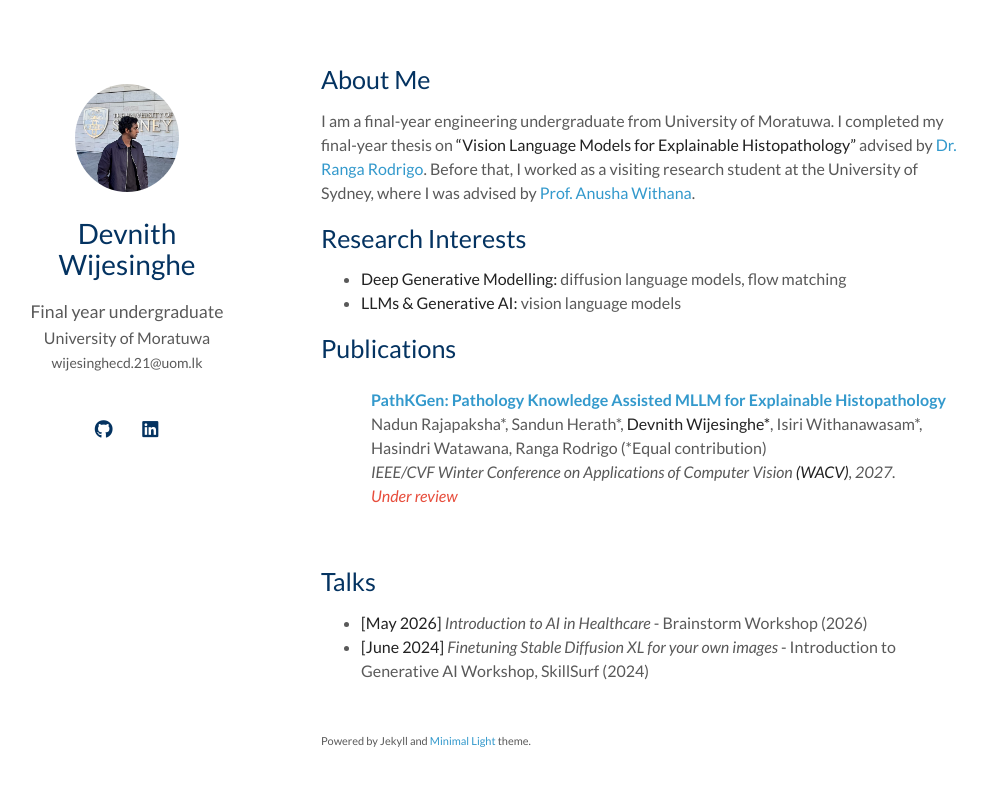
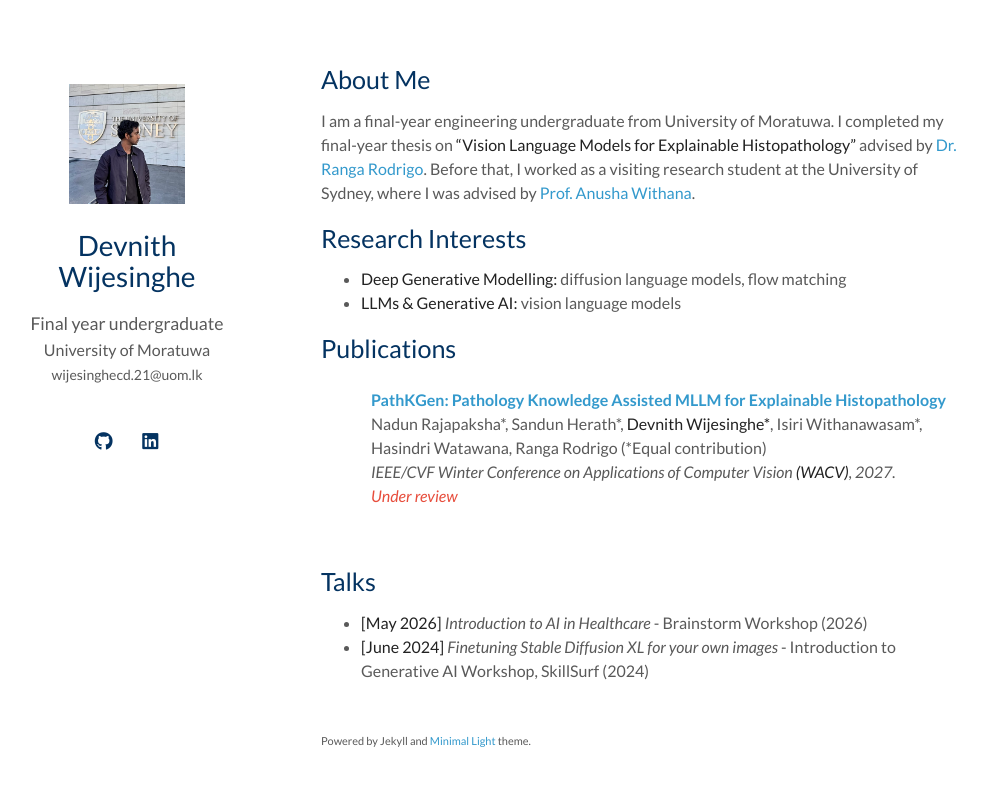
Before and after one commit to devnithw/devnithw.github.io, a Jekyll site: the page built from index.md, in a window 1280 px wide. Shown: the top 786 px of the page, without its empty margins (149-1136 px from the left). Built offline with Jekyll 4.4.1, drawn with Linux system fonts in a browser that asks for light colours; a style sheet for code colours, icons or effects is not loaded; our own code applies the rules of GitHub Pages for plain Markdown files.

Commit message:
Updated image

```diff
--- a/_sass/minimal-light-no-dark-mode.scss
+++ b/_sass/minimal-light-no-dark-mode.scss
@@ -160,7 +160,7 @@ papertitle {
     }
 
     .image.avatar {
-      border-radius: 100%;
+      border-radius: 16px;
     }
 
       .image.avatar:before {
@@ -168,8 +168,8 @@ papertitle {
       }
 
       .image.avatar img {
-        border-radius: 100%;
-        width: 45%;
+        border-radius: 16px;
+        width: 50%;
         padding: 20px;
         // border: 1px solid #ddd;
         // padding: 3px;
@@ -178,7 +178,7 @@ papertitle {
 
     #header .image.avatar {
       margin: 0 0 1em 0;
-      width: 8.00em;
+      width: 9.50em;
     }
 
 h3, h4, h5, h6 {
@@ -420,8 +420,8 @@ footer {
 
 
    .image.avatar img {
-        border-radius: 100%;
-        width: 117px;
+        border-radius: 16px;
+        width: 130px;
         padding:20px;
       }
   #head1o2 {
@@ -476,8 +476,8 @@ footer {
   }
 
   .image.avatar img {
-      border-radius: 100%;
-      width: 95px;
+      border-radius: 16px;
+      width: 105px;
       padding:20px;
   }
   #head1o2 {
--- a/_sass/minimal-light.scss
+++ b/_sass/minimal-light.scss
@@ -207,7 +207,7 @@ papertitle {
     }
 
     .image.avatar {
-      border-radius: 100%;
+      border-radius: 16px;
     }
 
       .image.avatar:before {
@@ -215,8 +215,8 @@ papertitle {
       }
 
       .image.avatar img {
-        border-radius: 100%;
-        width: 45%;
+        border-radius: 16px;
+        width: 50%;
         padding: 20px;
         // border: 1px solid #ddd;
         // padding: 3px;
@@ -225,7 +225,7 @@ papertitle {
 
     #header .image.avatar {
       margin: 0 0 1em 0;
-      width: 8.00em;
+      width: 9.50em;
     }
 
 h3, h4, h5, h6 {
@@ -499,8 +499,8 @@ footer {
 
 
    .image.avatar img {
-        border-radius: 100%;
-        width: 117px;
+        border-radius: 16px;
+        width: 130px;
         padding:20px;
       }
   #head1o2 {
@@ -555,8 +555,8 @@ footer {
   }
 
   .image.avatar img {
-      border-radius: 100%;
-      width: 95px;
+      border-radius: 16px;
+      width: 105px;
       padding:20px;
   }
   #head1o2 {
```
